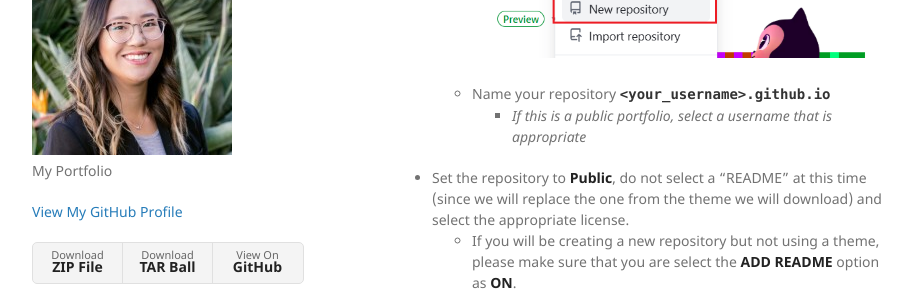
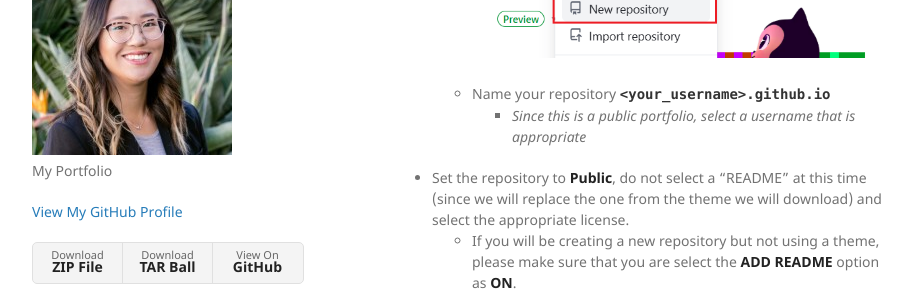
Before and after one commit to EliseWallace/elisewallace.github.io, a Jekyll site: the page built from portfoliocreationprocess/index.md, in a window 1280 px wide and 900 px high, scrolled down 434 px. Shown: the part 154-450 px from the top of the window, without its empty margins (178-1101 px from the left). Built offline with Jekyll 4.4.1, drawn with Linux system fonts in a browser that asks for light colours; our own code applies the rules of GitHub Pages for plain Markdown files.

Commit message:
Correct wording for public portfolio username guidance

```diff
--- a/portfoliocreationprocess/index.md
+++ b/portfoliocreationprocess/index.md
@@ -10,7 +10,7 @@ GitHub Pages requires a specific repository naming convention to automatically h
 ![Screenshot of where to create a new repository on github.com](/assets/img/CreateRepositoryWeb.png)
 
   - Name your repository **`<your_username>.github.io`**
-    - *If this is a public portfolio, select a username that is appropriate*
+    - *Since this is a public portfolio, select a username that is appropriate*
 - Set the repository to **Public**, do not select a "README" at this time (since we will replace the one from the theme we will download) and select the appropriate license.
   - If you will be creating a new repository but not using a theme, please make sure that you are select the **ADD README** option as **ON**.
   - For my portfolio, MIT license was used.
```
